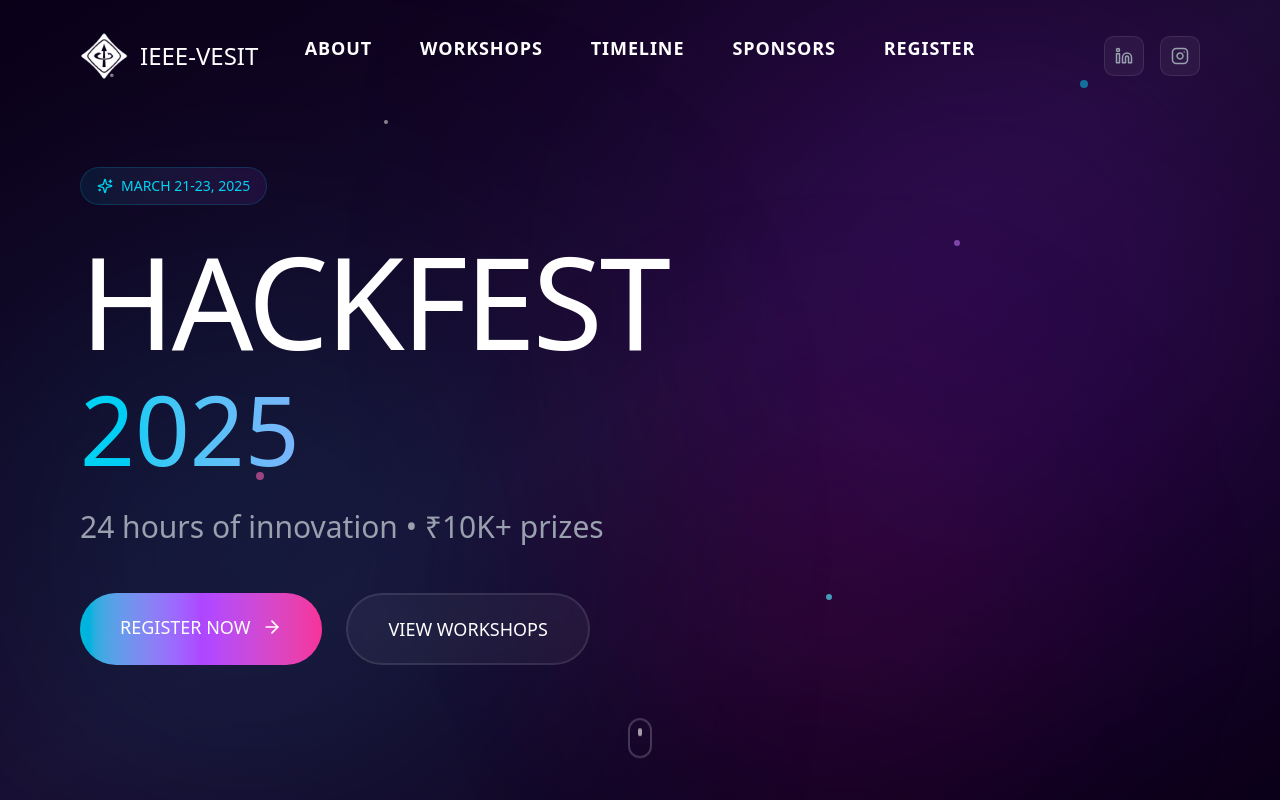
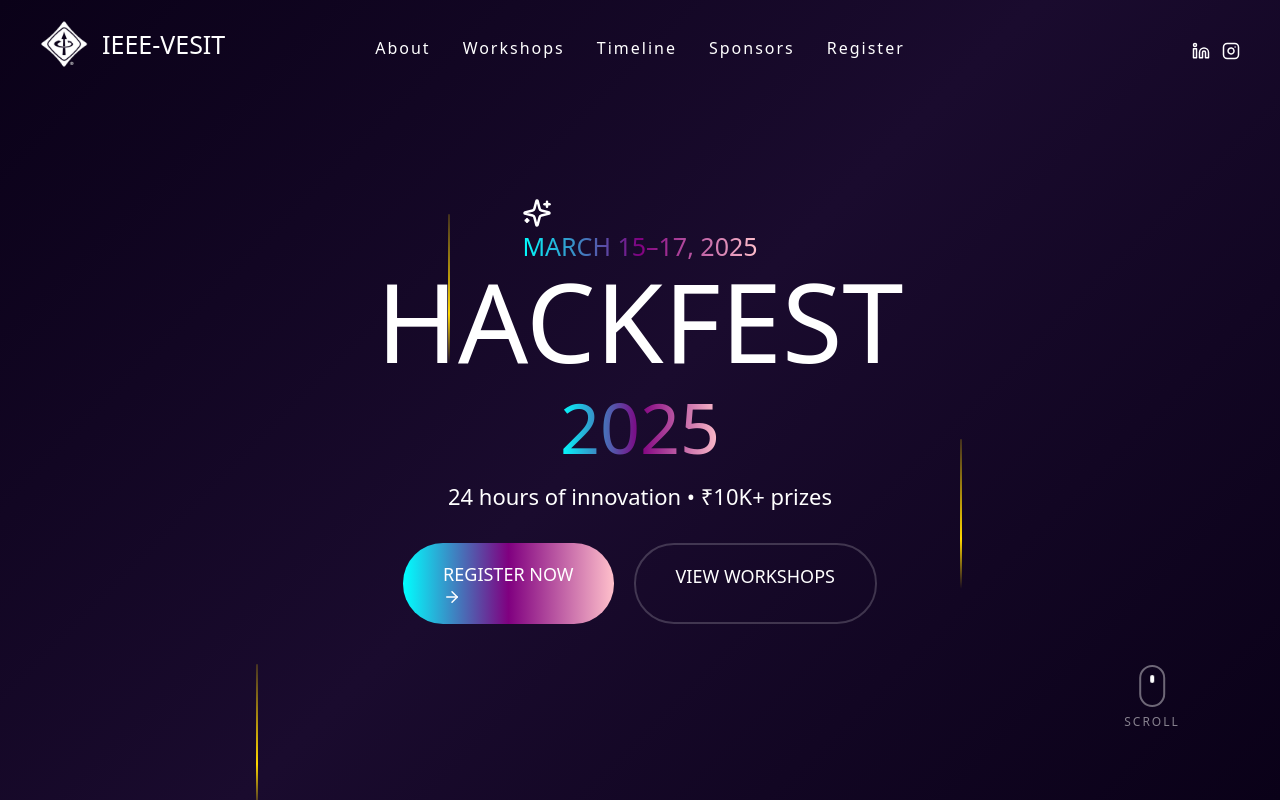
Before and after one commit to krishgit24/Hackathon_website, a React (Vite) app: page / in a window 1280 px wide. Shown: the top 800 px of the page. Built offline with nearby package versions, Linux system fonts and the light colour scheme.

Commit message:
Refactor Hero component with new structure and styles

```diff
--- a/src/components/Hero.tsx
+++ b/src/components/Hero.tsx
@@ -1,10 +1,10 @@
-
-import React, { useState } from 'react';
-import { Linkedin, Instagram, ArrowRight, Sparkles } from 'lucide-react';
+import { useState } from 'react';
+import { Linkedin, Instagram, ArrowRight, Sparkles, Menu, X } from 'lucide-react';
 import ieeelogo from '../Assets/logo.png';
 
 export function Hero() {
   const [hoveredItem, setHoveredItem] = useState<string | null>(null);
+  const [menuOpen, setMenuOpen] = useState(false);
 
   const navItems = [
     { id: "about", label: "About" },
@@ -15,195 +15,432 @@ export function Hero() {
   ];
 
   return (
-    <section className="relative min-h-screen overflow-hidden">
-      {/* Animated Background */}
-      <div className="absolute inset-0 bg-gradient-to-br from-[#0a0118] via-[#1a0b2e] to-[#0a0118]" />
+    <section className="hero-section">
+      <div className="bg-layer" />
 
-      {/* Gradient Orbs */}
-      <div className="absolute top-0 right-0 w-[600px] h-[600px] bg-purple-600/20 rounded-full blur-[150px]" />
-      <div className="absolute bottom-0 left-0 w-[500px] h-[500px] bg-cyan-600/20 rounded-full blur-[150px]" />
-      <div className="absolute top-1/2 left-1/2 w-[400px] h-[400px] bg-pink-600/10 rounded-full blur-[120px]" />
+{/* <div className="stars"></div>
+<div className="stars2"></div>
+<div className="stars3"></div> */}
+{/* Shooting Stars */}
+<div className="shooting-star"></div>
+<div className="shooting-star delay1"></div>
+<div className="shooting-star delay2"></div>
+<div className="shooting-star delay3"></div>
 
-      {/* Stars */}
-      <div className="absolute top-20 right-[15%] w-2 h-2 bg-cyan-400 rounded-full animate-pulse" />
-      <div className="absolute top-[30%] right-[25%] w-1.5 h-1.5 bg-purple-400 rounded-full animate-pulse delay-100" />
-      <div className="absolute bottom-[40%] left-[20%] w-2 h-2 bg-pink-400 rounded-full animate-pulse delay-200" />
-      <div className="absolute top-[15%] left-[30%] w-1 h-1 bg-white rounded-full animate-pulse" />
-      <div className="absolute bottom-[25%] right-[35%] w-1.5 h-1.5 bg-cyan-300 rounded-full animate-pulse delay-300" />
 
-      <div className="relative z-10 min-h-screen flex flex-col">
-        {/* Top Navigation with Navbar in Center */}
-        <nav className="relative flex items-center justify-between px-8 lg:px-20 py-8">
-          {/* Left: Logo */}
-          <div className="flex items-center space-x-3 flex-shrink-0 z-10">
-            <img
-              src={ieeelogo}
-              alt="IEEE Logo"
-              className="w-12 h-12 object-contain"
-            />
-            <div>
-              <div className="text-white text-2xl">IEEE-VESIT</div>
-              <div className="text-gray-400 text-xl"></div>
-            </div>
+
+
+      <div className="hero-container">
+        {/* Navbar */}
+        <nav className="navbar">
+          <div className="logo">
+            <img className="logo-size" src={ieeelogo} alt="IEEE Logo" />
+            <span class="logo-text">IEEE-VESIT</span>
           </div>
 
-          {/* Center: Navigation Menu with Animated Underlines */}
-          <div className="hidden md:flex items-center justify-center absolute left-1/2 -translate-x-1/2 z-20">
-            <div className="flex items-center gap-6 lg:gap-10 xl:gap-12">
+          <div className="nav-links">
             {navItems.map((item) => (
               <a
                 key={item.id}
                 href={`#${item.id}`}
-                  className="relative text-white text-base lg:text-lg font-semibold uppercase tracking-wider pb-4 px-3 cursor-pointer transition-transform duration-300 hover:-translate-y-0.5"
+                className="nav-link"
                 onMouseEnter={() => setHoveredItem(item.id)}
                 onMouseLeave={() => setHoveredItem(null)}
               >
-                  <span className="relative z-10">{item.label}</span>
-                  <span
-                    className="absolute bottom-0 left-0 bg-white rounded-full origin-left"
-                    style={{
-                      width: '100%',
-                      height: '1px',
-                      transform: hoveredItem === item.id ? 'scaleX(1)' : 'scaleX(0)',
-                      transition: 'transform 0.3s ease-out',
-                      zIndex: 20
-                    }}
-                  ></span>
+                {item.label}
+                <span className={`underline ${hoveredItem === item.id ? 'active' : ''}`}></span>
               </a>
             ))}
           </div>
+
+          <button className="hamburger" onClick={() => setMenuOpen(!menuOpen)}>
+            {menuOpen ? <X size={28} /> : <Menu size={28} />}
+          </button>
+
+          <div className="socials">
+            <a href="#"><Linkedin size={18} /></a>
+            <a href="#"><Instagram size={18} /></a>
+          </div>
+        </nav>
+
+        {menuOpen && (
+          <div className="mobile-menu">
+            {navItems.map((item) => (
+              <a
+                key={item.id}
+                href={`#${item.id}`}
+                onClick={() => setMenuOpen(false)}
+              >
+                {item.label}
+              </a>
+            ))}
+
+            <div className="mobile-socials">
+              <a href="#"><Linkedin size={20} /></a>
+              <a href="#"><Instagram size={20} /></a>
+            </div>
+          </div>
+        )}
+        {/* Scroll Indicator */}
+<div className="scroll-indicator">
+  <div className="mouse">
+    <div className="scroll-dot"></div>
+  </div>
+  <span className="scroll-text">Scroll</span>
 </div>
 
 
-          {/* Right: Social Media Icons */}
-          <div className="flex items-center space-x-4 flex-shrink-0 z-10">
-            <a href="https://www.linkedin.com/company/ieeevesit/" className="w-10 h-10 bg-white/5 backdrop-blur-sm border border-white/10 rounded-lg flex items-center justify-center hover:bg-white/10 hover:border-cyan-500/50 transition-all">
-              <Linkedin className="text-gray-400 hover:text-cyan-400 transition-colors" size={18} />
-            </a>
-            <a href="https://www.instagram.com/ieee_vesit/" className="w-10 h-10 bg-white/5 backdrop-blur-sm border border-white/10 rounded-lg flex items-center justify-center hover:bg-white/10 hover:border-cyan-500/50 transition-all">
-              <Instagram className="text-gray-400 hover:text-cyan-400 transition-colors" size={18} />
-            </a>
-          </div>
-        </nav>
-
         {/* Hero Content */}
-        <div className="flex-1 flex items-center px-8 lg:px-20 pb-20">
-          <div className="max-w-7xl w-full">
-            <div className="mb-12">
-              <div className="inline-flex items-center space-x-2 px-4 py-2 bg-gradient-to-r from-cyan-500/10 to-purple-500/10 backdrop-blur-sm border border-cyan-500/20 rounded-full mb-8">
-                <Sparkles className="text-cyan-400" size={16} />
-                <span className="text-cyan-400 text-sm">MARCH 21-23, 2025</span>
+        <div className="hero-content">
+          <div className="date-badge">
+            <Sparkles className="march" size={30} />
+            <span className='march'>MARCH 15–17, 2025</span>
           </div>
 
-              <h1 className="text-7xl lg:text-9xl text-white mb-4 tracking-tight">
-                HACKFEST
-              </h1>
-              <h2 className="text-6xl lg:text-8xl bg-gradient-to-r from-cyan-400 via-purple-400 to-pink-400 bg-clip-text text-transparent mb-8">
-                2025
-              </h2>
-              <p className="text-2xl lg:text-3xl text-gray-400 max-w-3xl mb-12">
-                24 hours of innovation • ₹10K+ prizes
-              </p>
-            </div>
+          <h1>HACKFEST</h1>
+          <h2 >2025</h2>
+          <p>24 hours of innovation • ₹10K+ prizes</p>
 
-            {/* Workshop Circles */}
-            {/* <div className="mb-16"> */}
-              {/* <h3 className="text-xl text-gray-400 mb-3 tracking-wider">PRE-HACKATHON</h3> */}
-              {/* <h2 className="text-4xl lg:text-5xl text-white mb-12">Workshop Series</h2> */}
-
-              {/* <div className="flex flex-wrap gap-8"> */}
-                {/* Workshop 1 */}
-                {/* <div className="group relative">
-                  <div className="w-48 h-48 rounded-full border-4 border-purple-500 bg-gradient-to-br from-purple-900/40 to-transparent backdrop-blur-sm flex flex-col items-center justify-center cursor-pointer hover:scale-105 transition-transform duration-300">
-                    <svg className="w-16 h-16 mb-3" viewBox="0 0 24 24" fill="none">
-                      <rect x="4" y="4" width="16" height="16" rx="2" stroke="white" strokeWidth="2"/>
-                      <path d="M8 10L10 12L16 6" stroke="white" strokeWidth="2" strokeLinecap="round" strokeLinejoin="round"/>
-                    </svg>
-                    <div className="text-white text-center">
-                      <div className="text-lg">CODING</div>
-                      <div className="text-sm text-gray-400">ESSENTIALS</div>
-                    </div>
-                  </div>
-                  <div className="absolute -top-2 -right-2 w-6 h-6 bg-purple-500 rounded-full flex items-center justify-center text-white text-xs">1</div>
-                </div> */}
-
-                {/* Workshop 2 */}
-                {/* <div className="group relative">
-                  <div className="w-48 h-48 rounded-full border-4 border-cyan-500 bg-gradient-to-br from-cyan-900/40 to-transparent backdrop-blur-sm flex flex-col items-center justify-center cursor-pointer hover:scale-105 transition-transform duration-300">
-                    <svg className="w-16 h-16 mb-3" viewBox="0 0 24 24" fill="none">
-                      <path d="M12 2L2 7L12 12L22 7L12 2Z" stroke="white" strokeWidth="2" strokeLinecap="round" strokeLinejoin="round"/>
-                      <path d="M2 17L12 22L22 17" stroke="white" strokeWidth="2" strokeLinecap="round" strokeLinejoin="round"/>
-                      <path d="M2 12L12 17L22 12" stroke="white" strokeWidth="2" strokeLinecap="round" strokeLinejoin="round"/>
-                    </svg>
-                    <div className="text-white text-center">
-                      <div className="text-lg">DESIGN</div>
-                      <div className="text-sm text-gray-400">THINKING</div>
-                    </div>
-                  </div>
-                  <div className="absolute -top-2 -right-2 w-6 h-6 bg-cyan-500 rounded-full flex items-center justify-center text-white text-xs">2</div>
-                </div> */}
-
-                {/* Workshop 3 */}
-                {/* <div className="group relative">
-                  <div className="w-48 h-48 rounded-full border-4 border-pink-500 bg-gradient-to-br from-pink-900/40 to-transparent backdrop-blur-sm flex flex-col items-center justify-center cursor-pointer hover:scale-105 transition-transform duration-300">
-                    <svg className="w-16 h-16 mb-3" viewBox="0 0 24 24" fill="none">
-                      <circle cx="12" cy="12" r="3" stroke="white" strokeWidth="2"/>
-                      <path d="M12 1v6M12 17v6M4.22 4.22l4.24 4.24M15.54 15.54l4.24 4.24M1 12h6M17 12h6M4.22 19.78l4.24-4.24M15.54 8.46l4.24-4.24" stroke="white" strokeWidth="2" strokeLinecap="round"/>
-                    </svg>
-                    <div className="text-white text-center">
-                      <div className="text-lg">IOT & AI</div>
-                      <div className="text-sm text-gray-400">BASICS</div>
-                    </div>
-                  </div>
-                  <div className="absolute -top-2 -right-2 w-6 h-6 bg-pink-500 rounded-full flex items-center justify-center text-white text-xs">3</div>
-                </div> */}
-
-                {/* Workshop 4 */}
-                {/* <div className="group relative">
-                  <div className="w-48 h-48 rounded-full border-4 border-emerald-500 bg-gradient-to-br from-emerald-900/40 to-transparent backdrop-blur-sm flex flex-col items-center justify-center cursor-pointer hover:scale-105 transition-transform duration-300">
-                    <svg className="w-16 h-16 mb-3" viewBox="0 0 24 24" fill="none">
-                      <rect x="3" y="3" width="18" height="18" rx="2" stroke="white" strokeWidth="2"/>
-                      <path d="M3 9h18M9 3v18" stroke="white" strokeWidth="2"/>
-                    </svg>
-                    <div className="text-white text-center">
-                      <div className="text-lg">WEB DEV</div>
-                      <div className="text-sm text-gray-400">MASTERY</div>
-                    </div>
-                  </div>
-                  <div className="absolute -top-2 -right-2 w-6 h-6 bg-emerald-500 rounded-full flex items-center justify-center text-white text-xs">4</div>
-                </div>
-              </div> */}
-            {/* </div> */}
-
-            {/* CTA */}
-            <div className="flex flex-wrap gap-6">
-              <a
-                href="#register"
-                className="group relative px-10 py-5 bg-gradient-to-r from-cyan-500 via-purple-500 to-pink-500 rounded-full overflow-hidden hover:shadow-2xl hover:shadow-cyan-500/50 transition-all"
-              >
-                <div className="absolute inset-0 bg-gradient-to-r from-pink-500 via-purple-500 to-cyan-500 opacity-0 group-hover:opacity-100 transition-opacity" />
-                <div className="relative flex items-center space-x-3">
-                  <span className="text-white text-lg">REGISTER NOW</span>
-                  <ArrowRight className="text-white group-hover:translate-x-1 transition-transform" size={20} />
-                </div>
+          <div className="buttons">
+            <a href="#register" className="primary-btn">
+              REGISTER NOW <ArrowRight size={18} />
             </a>
-              <a
-                href="#workshops"
-                className="px-10 py-5 bg-white/5 backdrop-blur-sm border-2 border-white/10 text-white rounded-full hover:bg-white/10 hover:border-cyan-500/50 transition-all text-lg"
-              >
+            <a href="#workshops" className="secondary-btn">
               VIEW WORKSHOPS
             </a>
           </div>
         </div>
       </div>
 
-        {/* Scroll Indicator */}
-        <div className="absolute bottom-8 left-1/2 transform -translate-x-1/2 flex flex-col items-center animate-bounce">
-          <div className="w-6 h-10 border-2 border-white/20 rounded-full flex justify-center pt-2">
-            <div className="w-1 h-2 bg-white/60 rounded-full" />
-          </div>
-        </div>
-      </div>
+      {/* CSS */}
+      <style>{`
+
+        * {
+  box-sizing: border-box;
+}
+
+html, body {
+  width: 100%;
+  overflow-x: hidden;
+}
+   /* 🚀 Shooting Stars */
+.shooting-star {
+  position: absolute;
+  width: 2px;
+  height: 150px;
+
+  /* Golden trail */
+  background: linear-gradient(
+    to bottom,
+
+
+    rgba(255, 215, 0, 0.2),
+      rgba(255, 215, 0, 0.6),
+     rgba(255, 215, 0, 1),       /* gold head */
+    transparent
+  );
+
+  border-radius: 10px;
+  top: -200px;
+  left: 20%;
+  opacity: 0.9;
+  z-index: 4;
+  animation: shoot 2.5s linear infinite;
+}
+
+
+/* Different timings */
+.delay1 { left: 35%; animation-delay: 1s; }
+.delay2 { left: 55%; animation-delay: 2s; }
+.delay3 { left: 75%; animation-delay: 3s; }
+
+
+
+/* Animation */
+@keyframes shoot {
+  0% {
+    transform: translateY(0);
+    opacity: 0;
+  }
+
+  10% {
+    opacity: 1;
+  }
+
+  80% {
+    transform: translateY(900px);
+    opacity: 1;
+  }
+
+  100% {
+    transform: translateY(1100px);
+    opacity: 0;
+  }
+}
+
+
+
+
+
+
+
+
+        .hero-section {
+          min-height: 100vh;
+          background: linear-gradient(135deg, #0a0118, #1a0b2e, #0a0118);
+          color: white;
+          position: relative;
+          overflow: hidden;
+        }
+
+        .hero-container {
+          position: relative;
+          z-index: 10;
+          padding: 20px 40px;
+        }
+          .logo-text{
+            font-size:25px;
+            margin-bottom:12px;
+            // font-weight:bold;
+          }
+            .logo-size{
+              margin-bottom:13px;
+              margin-right:4px;
+            }
+        .march{
+           background: linear-gradient(to right, cyan, purple, pink);
+          -webkit-background-clip: text;
+          -webkit-text-fill-color: transparent;
+          font-size:25px;
+        }
+
+        .navbar {
+          display: flex;
+          justify-content: space-between;
+          align-items: center;
+          position: relative;
+        }
+          /* Navbar hover effect */
+.nav-link {
+  color: white;
+  transition: color 0.3s ease;
+}
+
+.nav-link:hover {
+  color: #00ffff;  /* cyan glow color */
+}
+
+        .logo {
+          display: flex;
+          align-items: center;
+          gap: 10px;
+
+        }
+
+        .logo img {
+          width: 48px;
+      }
+
+        .nav-links {
+          display: flex;
+          gap: 32px;
+          position: absolute;
+          left: 50%;
+          transform: translateX(-50%);
+        }
+
+        .nav-link {
+          position: relative;
+          // text-transform: uppercase;
+          // font-weight: bold;
+          letter-spacing: 2px;
+          padding-bottom: 6px;
+        }
+
+        .underline {
+          position: absolute;
+          bottom: 0;
+          left: 0;
+          height: 2px;
+          width: 100%;
+          background: white;
+          transform: scaleX(0);
+          transition: 0.3s ease;
+          transform-origin: left;
+        }
+
+        .underline.active {
+          transform: scaleX(1);
+        }
+
+        .hamburger {
+          display: none;
+          background: none;
+          border: none;
+          color: white;
+          cursor: pointer;
+        }
+
+        .socials {
+          display: flex;
+          gap: 12px;
+        }
+
+       .mobile-menu {
+  flex-direction: column;
+  align-items: center;
+  gap: 20px;
+  margin-top: 20px;
+}
+
+
+        .mobile-socials {
+          display: flex;
+          gap: 20px;
+          margin-top: 10px;
+        }
+
+        /* ✅ Centered hero content */
+        .hero-content {
+          min-height: calc(100vh - 140px);
+          display: flex;
+          flex-direction: column;
+          justify-content: center;
+          align-items: center;
+          text-align: center;
+        }
+
+        h1 {
+          font-size: 110px;
+          line-height: 1;
+          font-style:normal;
+
+
+        }
+
+        h2 {
+          font-size: 70px;
+          background: linear-gradient(to right, cyan, purple, pink);
+          -webkit-background-clip: text;
+          -webkit-text-fill-color: transparent;
+        }
+
+        p {
+          font-size: 22px;
+          max-width: 700px;
+        }
+
+        .buttons {
+          display: flex;
+          gap: 20px;
+          margin-top: 30px;
+        }
+
+        /* Bigger buttons */
+        .primary-btn {
+          background: linear-gradient(to right, cyan, purple, pink);
+          padding: 18px 40px;
+          border-radius: 40px;
+          font-size: 18px;
+        }
+
+        .secondary-btn {
+          border: 2px solid #ffffff30;
+          padding: 18px 40px;
+          border-radius: 40px;
+          font-size: 18px;
+        }
+
+        /* ✅ Responsive */
+        @media (max-width: 800px) {
+          h1 { font-size: 64px; }
+          h2 { font-size: 50px; }
+        }
+
+        @media (max-width: 980px) {
+          .nav-links { display: none; }
+          .hamburger { display: block; }
+          .socials { display: none; }
+          .mobile-menu {
+  display: flex;
+}
+
+
+          h1 { font-size: 54px; }
+          h2 { font-size: 40px; }
+          p { font-size: 18px; }
+
+          .buttons {
+            flex-direction: column;
+            align-items: center;
+          }
+
+          .primary-btn,
+          .secondary-btn {
+            width: 100%;
+            text-align: center;
+          }
+        }
+          /* Scroll Indicator */
+.scroll-indicator {
+  position: absolute;
+  bottom: 30px;
+  left: 90%;
+  transform: translateX(-50%);
+  display: flex;
+  flex-direction: column;
+  align-items: center;
+  gap: 6px;
+  z-index: 20;
+}
+
+.mouse {
+  width: 26px;
+  height: 42px;
+  border: 2px solid rgba(255, 255, 255, 0.4);
+  border-radius: 20px;
+  position: relative;
+}
+
+.scroll-dot {
+  width: 4px;
+  height: 8px;
+  background: white;
+  border-radius: 4px;
+  position: absolute;
+  top: 8px;
+  left: 50%;
+  transform: translateX(-50%);
+  animation: scrollMove 1.5s infinite;
+}
+
+.scroll-text {
+  font-size: 12px;
+  letter-spacing: 2px;
+  text-transform: uppercase;
+  color: rgba(255, 255, 255, 0.5);
+}
+
+/* Animation */
+@keyframes scrollMove {
+  0% {
+    opacity: 1;
+    transform: translate(-50%, 0);
+  }
+  100% {
+    opacity: 0;
+    transform: translate(-50%, 12px);
+  }
+}
+
+/* Hide on very small height screens */
+@media (max-height: 600px) {
+  .scroll-indicator {
+    display: none;
+  }
+}
+
+      `}</style>
     </section>
   );
 }
```
Lines whose indentation alone changed are shown as unchanged.
